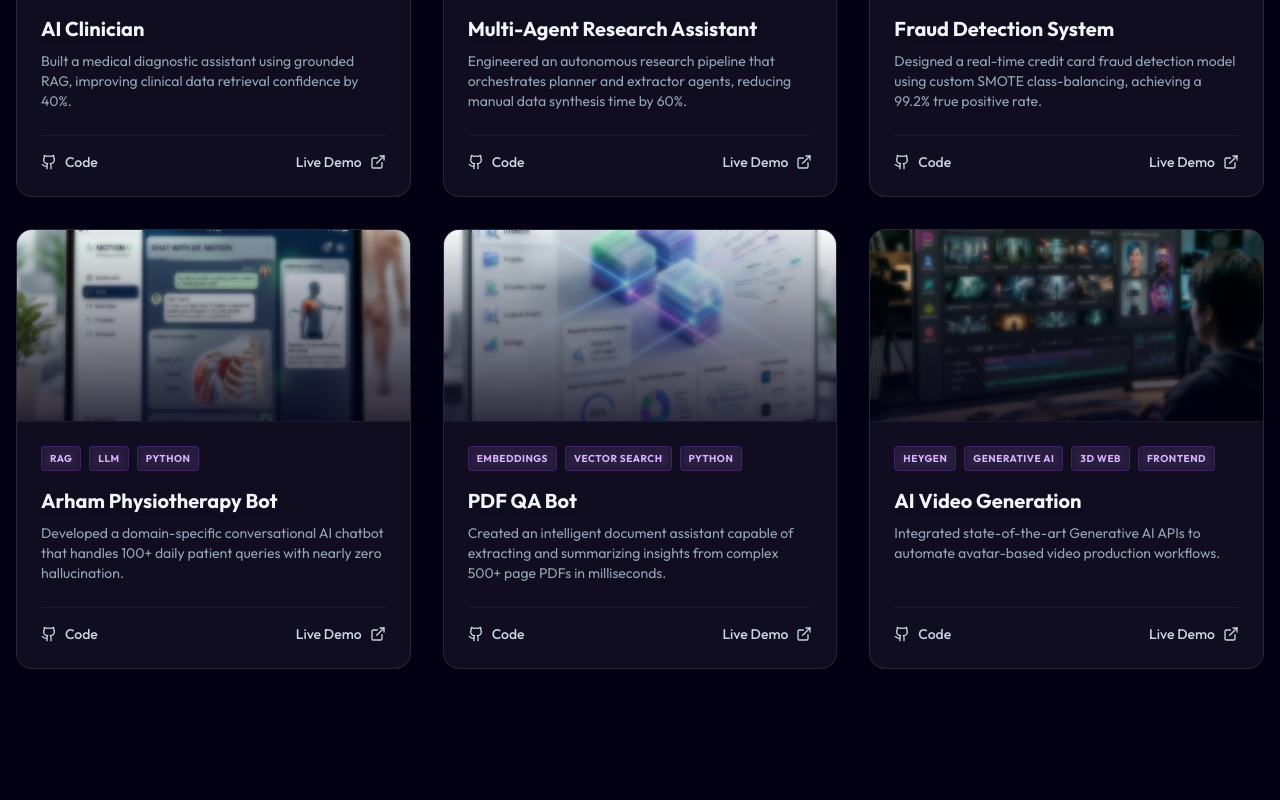
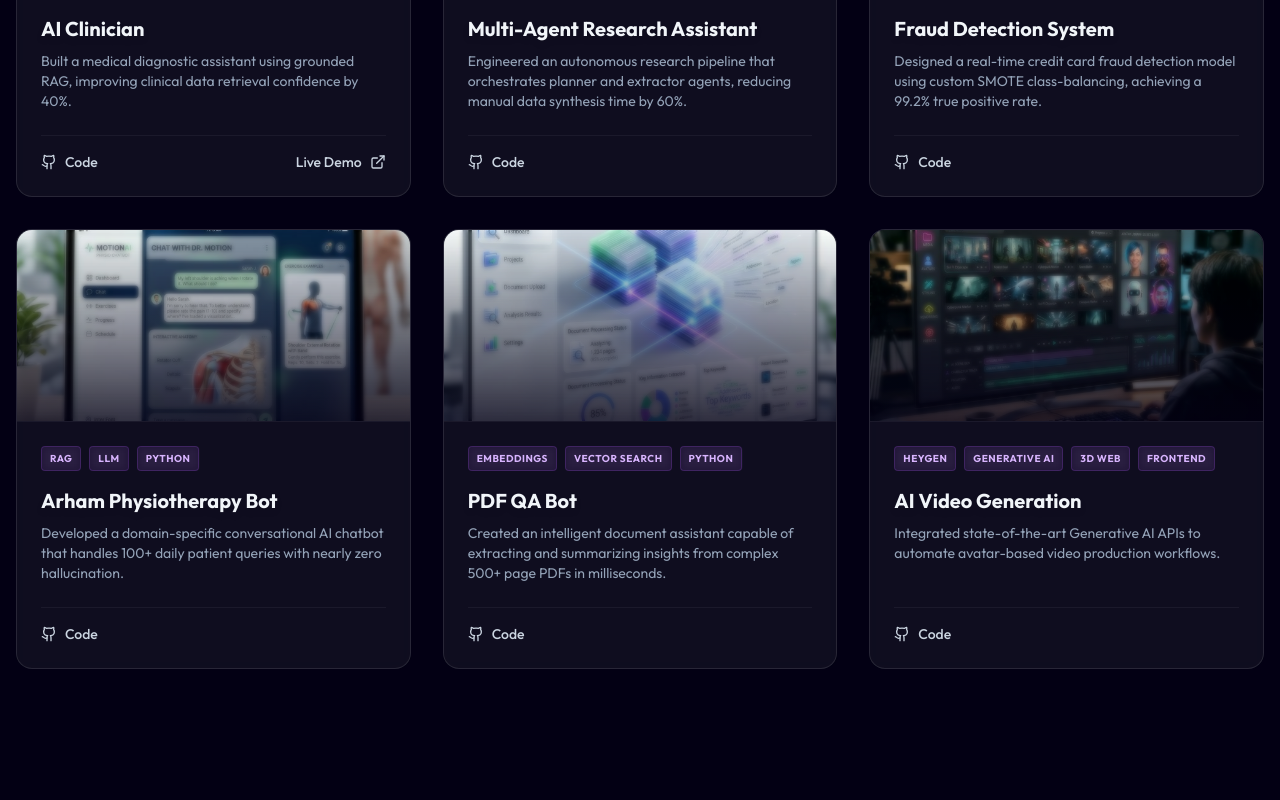
Before and after one commit to yadavabhi2828-beep/Abhishek-portfolio, a React (Vite) app: page / in a window 1280 px wide. Shown: the part 2220-3020 px from the top of the page. Built offline with nearby package versions, Linux system fonts and the light colour scheme.

Commit message:
feat: add specific project github links and live demo links

```diff
--- a/src/components/Projects.jsx
+++ b/src/components/Projects.jsx
@@ -8,14 +8,15 @@ const projects = [
         description: "Built a medical diagnostic assistant using grounded RAG, improving clinical data retrieval confidence by 40%.",
         tech: ["LLM", "RAG", "Vector DB", "Python"],
         image: "/assets/ai_clinician.png",
-        github: "https://github.com/yadavabhi2828-beep",
+        github: "https://github.com/yadavabhi2828-beep/AI-CLINICIAN",
+        live: "https://ai-clinician.vercel.app"
     },
     {
         title: "Multi-Agent Research Assistant",
         description: "Engineered an autonomous research pipeline that orchestrates planner and extractor agents, reducing manual data synthesis time by 60%.",
         tech: ["LangChain", "LLM", "Web Search", "Python"],
         image: "/assets/research_assistant.png",
-        github: "https://github.com/yadavabhi2828-beep",
+        github: "https://github.com/yadavabhi2828-beep/Multi-Document-RAG-Research-Assistant",
     },
     {
         title: "Fraud Detection System",
@@ -29,7 +30,7 @@ const projects = [
         description: "Developed a domain-specific conversational AI chatbot that handles 100+ daily patient queries with nearly zero hallucination.",
         tech: ["RAG", "LLM", "Python"],
         image: "/assets/physiotherapy_bot.png",
-        github: "https://github.com/yadavabhi2828-beep",
+        github: "https://github.com/yadavabhi2828-beep/Ai-chatbot",
     },
     {
         title: "PDF QA Bot",
@@ -81,9 +82,11 @@ const ProjectCard = ({ project, index }) => (
                 <a href={project.github} target="_blank" rel="noopener noreferrer" className="flex items-center gap-2 text-sm font-medium text-slate-300 hover:text-white transition-colors group/link">
                     <Github size={16} className="group-hover/link:text-purple-400 transition-colors" /> Code
                 </a>
-                <a href="#" className="flex items-center gap-2 text-sm font-medium text-slate-300 hover:text-white transition-colors ml-auto group/link">
-                    Live Demo <ExternalLink size={16} className="group-hover/link:text-purple-400 transition-colors" />
-                </a>
+                {project.live && (
+                    <a href={project.live} target="_blank" rel="noopener noreferrer" className="flex items-center gap-2 text-sm font-medium text-slate-300 hover:text-white transition-colors ml-auto group/link">
+                        Live Demo <ExternalLink size={16} className="group-hover/link:text-purple-400 transition-colors" />
+                    </a>
+                )}
             </div>
         </div>
     </motion.div>
```
